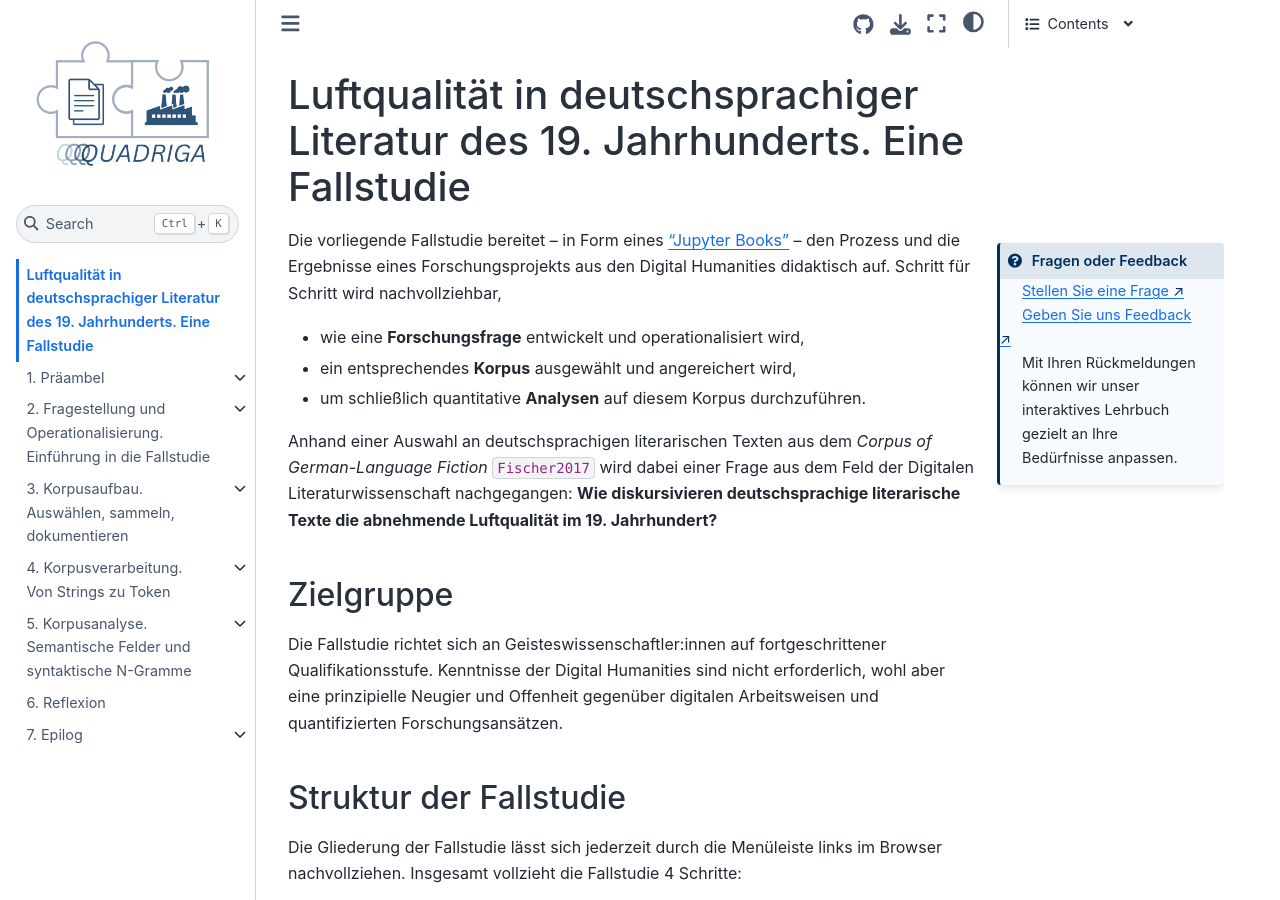
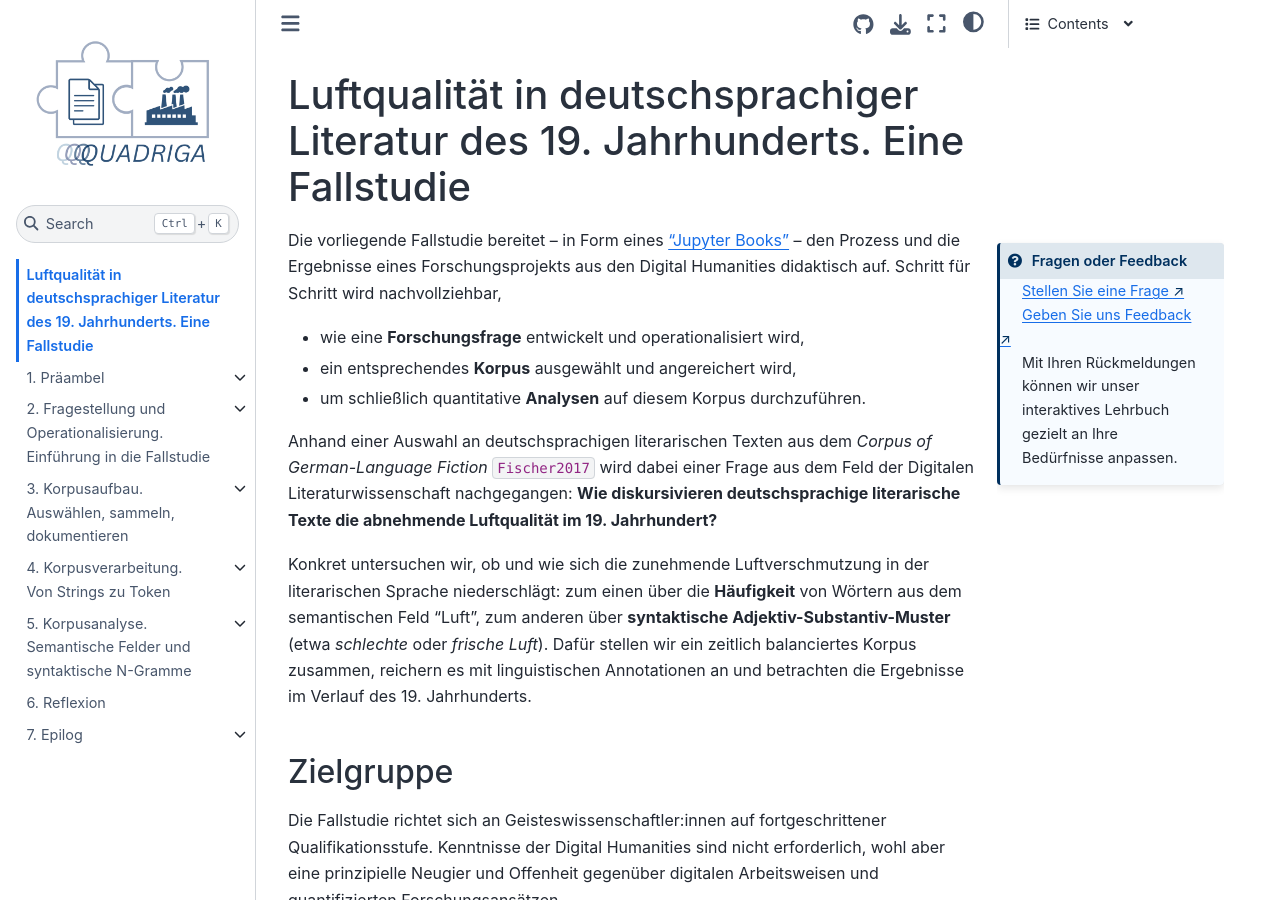
Before and after one commit to quadriga-dk/Text-Fallstudie-3, a Jupyter Book: the page built from front_page/intro.md, in a window 1280 px wide and 900 px high. Built offline with Jupyter Book 1.0.4 settings and Sphinx 7.4.7 and the Sphinx Book theme 1.1.4, drawn with Linux system fonts in a browser that asks for light colours; pages that are not in the unit, such as notebooks, are missing from menus; cross-references to code outside the pages are shown as plain code.

Commit message:
Add a short scope description of the case study in the Intro
After the research question, add a couple of sentences explaining concretely
what the study does: the two analytical angles (frequency of the "Luft"
semantic field; syntactic adjective-noun patterns), the balanced corpus, NLP
annotation, and the temporal view across the 19th century.

Fixes #173

```diff
--- a/front_page/intro.md
+++ b/front_page/intro.md
@@ -25,6 +25,8 @@ Die vorliegende Fallstudie bereitet – in Form eines ["Jupyter Books"](introduc
 
 Anhand einer Auswahl an deutschsprachigen literarischen Texten aus dem *Corpus of German-Language Fiction* {cite:p}`Fischer2017` wird dabei einer Frage aus dem Feld der Digitalen Literaturwissenschaft nachgegangen: **Wie diskursivieren deutschsprachige literarische Texte die abnehmende Luftqualität im 19. Jahrhundert?**
 
+Konkret untersuchen wir, ob und wie sich die zunehmende Luftverschmutzung in der literarischen Sprache niederschlägt: zum einen über die **Häufigkeit** von Wörtern aus dem semantischen Feld "Luft", zum anderen über **syntaktische Adjektiv-Substantiv-Muster** (etwa *schlechte* oder *frische Luft*). Dafür stellen wir ein zeitlich balanciertes Korpus zusammen, reichern es mit linguistischen Annotationen an und betrachten die Ergebnisse im Verlauf des 19. Jahrhunderts.
+
 ### Zielgruppe
 Die Fallstudie richtet sich an Geisteswissenschaftler:innen auf fortgeschrittener Qualifikationsstufe. Kenntnisse der Digital Humanities sind nicht erforderlich, wohl aber eine prinzipielle Neugier und Offenheit gegenüber digitalen Arbeitsweisen und quantifizierten Forschungsansätzen.
 
```
